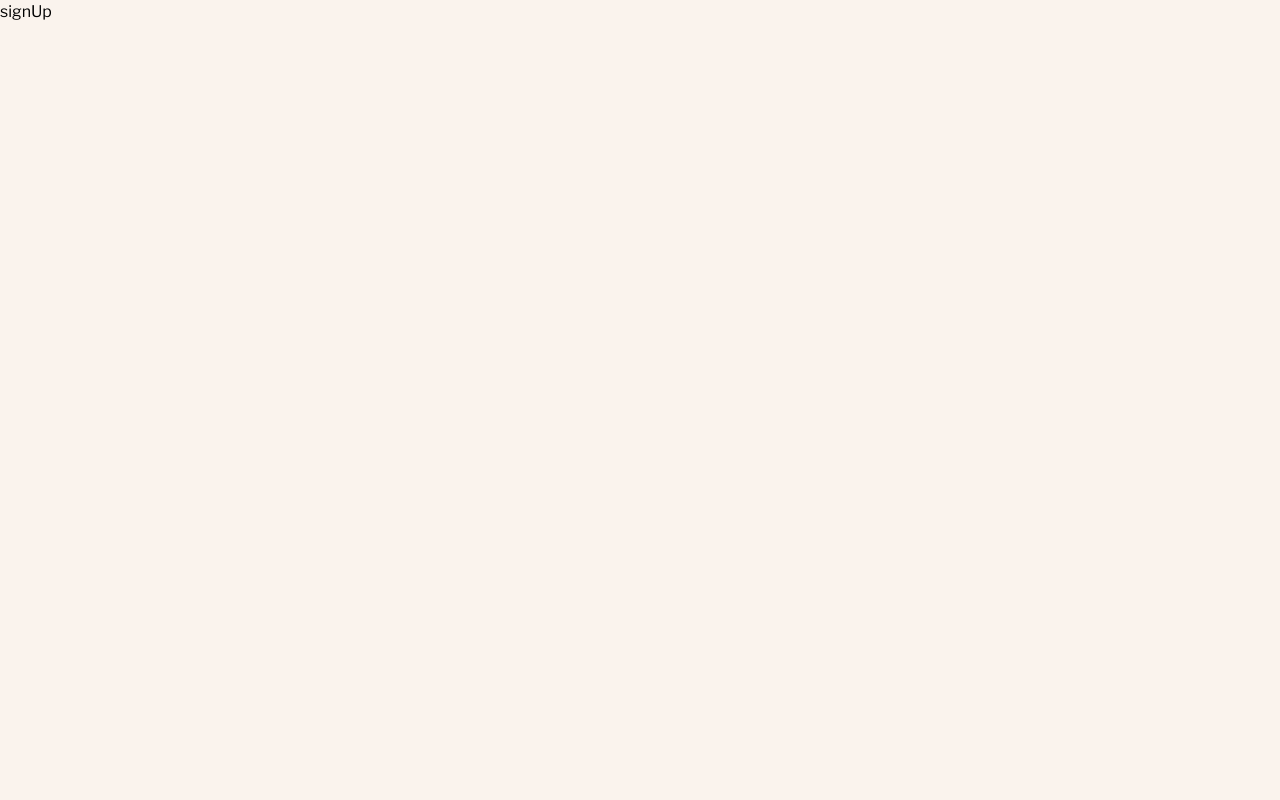
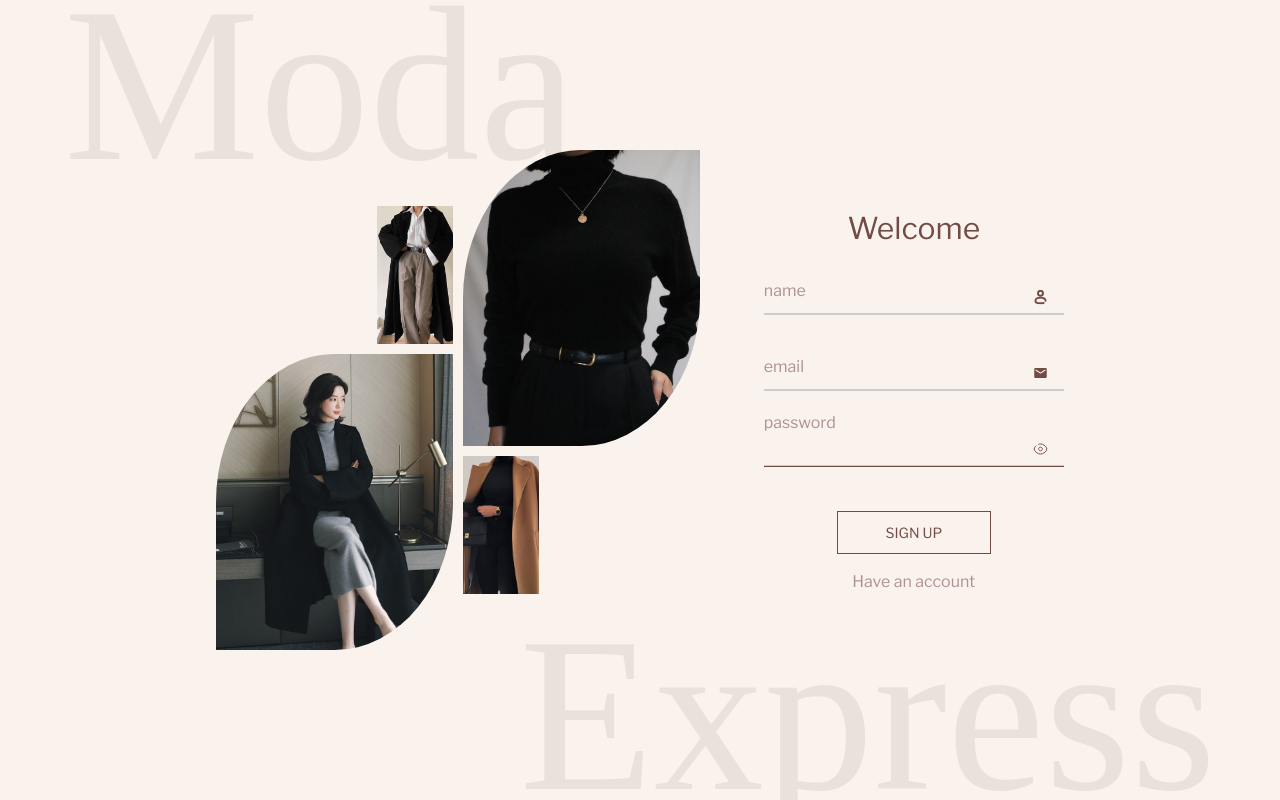
Before and after one commit to EricSousa02/loja-frontend, a Next.js app: page /sign-up in a window 1280 px wide. Built offline with nearby package versions, Linux system fonts and the light colour scheme.

Commit message:
:sparkles: feat: add sign-up page

```diff
--- a/app/(auth)/auth.css
+++ b/app/(auth)/auth.css
@@ -10,6 +10,10 @@
 
 /* Css */
 
+.auth {
+  @apply font-libreFranklin w-full h-screen bg-main-2;
+}
+
 .signIn {
   height: 100vh;
   display: flex;
@@ -17,77 +21,76 @@
   align-items: center;
   gap: 4rem;
   overflow: hidden;
+}
 
-  .sign_titles {
+.signIn .sign_titles {
   position: absolute;
   height: 100vh;
   width: 100%;
   overflow: hidden;
+}
 
-    h1 {
-      @apply font-italiana;
+.signIn .sign_titles h1 {
   font-size: 220px;
   opacity: 0.1;
   font-weight: 100;
   position: absolute;
+  user-select: none;
+  @apply font-italiana;
   @apply text-main-3;
-      user-select: none;
 
-      &:nth-child(1) {
+}
+
+.signIn .sign_titles h1:nth-child(1) {
   top: -10%;
   left: 5%;
 }
 
-      &:nth-child(2) {
+.signIn .sign_titles h1:nth-child(2) {
   bottom: -10%;
   right: 5%;
-      }
-    }
-  }
-
 }
 
 .signIn_images {
   height: 500px;
   display: grid;
-  grid-template-columns: 1fr .5fr .5fr 1fr;
-  grid-template-rows: .5fr 1.5fr 1fr 1.5fr .5fr;
+  grid-template-columns: 1fr 0.5fr 0.5fr 1fr;
+  grid-template-rows: 0.5fr 1.5fr 1fr 1.5fr 0.5fr;
   gap: 10px;
+}
 
-  .signIn_image {
+.signIn_images .signIn_image {
   height: 100%;
   width: 100%;
   z-index: 100;
   overflow: hidden;
+}
 
-    img {
+.signIn_images .signIn_image img {
   height: 100%;
   width: 100%;
   object-fit: cover;
-
 }
 
-    &:nth-child(2),
-    &:nth-child(3) {
+.signIn_images .signIn_image:nth-child(2),
+.signIn_images .signIn_image:nth-child(3) {
   border-radius: 50% 0% 50% 0%;
 }
 
-    &:nth-child(1) {
+.signIn_images .signIn_image:nth-child(1) {
   grid-area: 2/2/3/3;
 }
 
-    &:nth-child(2) {
+.signIn_images .signIn_image:nth-child(2) {
   grid-area: 1/3/4/5;
 }
 
-    &:nth-child(3) {
+.signIn_images .signIn_image:nth-child(3) {
   grid-area: 3/1/6/3;
 }
 
-    &:nth-child(4) {
+.signIn_images .signIn_image:nth-child(4) {
   grid-area: 4/3/5/4;
-    }
-  }
 }
 
 .signIn_form {
@@ -103,9 +106,8 @@
 
 .signIn_form h2 {
   font-size: 30px;
-  @apply text-main-3
+  @apply text-main-3;
 }
-
 
 .signIn_form button {
   margin-top: 1rem;
@@ -116,49 +118,47 @@
   position: relative;
   overflow: hidden;
   z-index: 100;
-  @apply text-main-3 border-solid border-[1px] border-main-3
+  @apply text-main-3 border-solid border-[1px] border-main-3;
 }
 
 .signIn_form button:hover {
-  @apply bg-main-3 text-main-2
+  @apply bg-main-3 text-main-2;
 }
 
 .signIn_form a {
-  @apply text-main-4
+  @apply text-main-4;
 }
 
 @media (max-width:1000px) {
   .signIn {
     padding: 0 10px;
+  }
 
-    .signIn_images {
+  .signIn .signIn_images {
     height: 500px;
     width: auto;
-    }
   }
 }
 
 @media (max-width:768px) {
   .signIn {
     gap: 1rem;
+  }
 
-    .sign_titles {
-      h1 {
-        font-size: 150px;
+  .signIn .sign_titles h1 {
+    font-size: 100px;
+  }
 
-        &:nth-child(1) {
+  .signIn .sign_titles h1:nth-child(1) {
     top: 0;
   }
 
-        &:nth-child(2) {
+  .signIn .sign_titles h1:nth-child(2) {
     bottom: 0;
   }
-      }
-    }
 
-    .signIn_images {
+  .signIn .signIn_images {
     height: 400px;
-    }
   }
 }
 
@@ -166,42 +166,35 @@
   .signIn {
     justify-content: center;
     padding: 0px;
+  }
 
-    .sign_titles {
-      h1 {
+  .signIn .sign_titles h1 {
     font-size: 80px;
+  }
 
-        &:nth-child(1) {
+  .signIn .sign_titles h1:nth-child(1) {
     top: 10%;
     left: 50%;
     transform: translate(-50%, -50%);
   }
 
-        &:nth-child(2) {
+  .signIn .sign_titles h1:nth-child(2) {
     bottom: -10%;
     left: 50%;
     transform: translate(-50%, -50%);
   }
-      }
-    }
 
-    .signIn_images {
+  .signIn .signIn_images {
     display: none;
-    }
   }
 }
 
 @media (max-width:375px) {
-  .signIn{
-    .sign_titles{
-      h1{
-        &:nth-child(2){
+  .signIn .sign_titles h1:nth-child(2) {
     left: 40%;
   }
-      }
-    }
-    .signIn_form{
+
+  .signIn .signIn_form {
     padding: 0 1rem;
   }
 }
-}
--- a/app/(auth)/sign-in/page.tsx
+++ b/app/(auth)/sign-in/page.tsx
@@ -6,6 +6,7 @@ import { images } from "@/constants/signImages";
 import React from 'react';
 import { SignupValidation } from '@/lib/validation'
 import { useToast } from '@/components/ui/use-toast';
+import Link from 'next/link';
 
 const signIn = () => {
   const handleSubmit = (event: React.FormEvent) => {
@@ -74,7 +75,7 @@ const signIn = () => {
           sign in
         </button>
 
-        <a href="#">Have an account</a>
+        <Link href="/sign-up">Need new Account</Link>
       </form>
     </div>
   );
--- a/app/(auth)/sign-up/page.tsx
+++ b/app/(auth)/sign-up/page.tsx
@@ -1,9 +1,88 @@
-import React from 'react'
+'use client'
+import Input from '@/components/Input';
+import Image from 'next/image'
+import { emailIcon, nameIcon } from "@/constants";
+import { images } from "@/constants/signImages";
+import React from 'react';
+import { SignupValidation } from '@/lib/validation'
+import { useToast } from '@/components/ui/use-toast';
+import Link from 'next/link';
 
-const signUp = () => {
+const signIn = () => {
+  const handleSubmit = (event: React.FormEvent) => {
+    event.preventDefault();
+
+    // pegando os valores
+    const form = event.target as HTMLFormElement;
+    const email = (form.elements.namedItem("email") as HTMLInputElement).value;
+    const password = (form.elements.namedItem("password") as HTMLInputElement).value;
+
+    // Validando os valores
+    const validationResult = SignupValidation.safeParse({ email, password });
+
+    if (validationResult.success) {
+
+      toast({
+        title: "Form values are valid",
+        className: "bg-main-3 text-main-2",
+      })
+
+    } else {
+      const validationErrors: { [key: string]: string[] } = validationResult.error.flatten().fieldErrors;
+
+      // Exibir mensagens de erro em um toast
+      Object.keys(validationErrors).forEach((field: string) => {
+        toast({
+          title: `Error in ${field}`,
+          description: validationErrors[field][0], // Mensagem de erro específica para o campo
+          className: "bg-red-800 text-white",
+        });
+      });
+    }
+  };
+
+  const { toast } = useToast()
+
   return (
-    <div>signUp</div>
-  )
-}
+    <div className="signIn">
+        <div className="sign_titles">
+        <h1>Moda</h1>
+        <h1>Express</h1>
+       </div>
 
-export default signUp
+
+      <div className="signIn_images">
+        {images.map((image, i) => (
+          <div className="signIn_image" key={i}>
+            <Image
+              src={image.url}
+              width={500}
+              height={500}
+              alt={image.alt}
+            />
+          </div>
+        ))}
+      </div>
+
+      <form className="signIn_form" onSubmit={handleSubmit}>
+        <h2>Welcome</h2>
+
+        <Input label='name' type='text' icon={nameIcon} name="name" />
+
+        <Input label='email' type='text' icon={emailIcon} name="email" />
+
+        <Input label='password' type='password' name="password" />
+
+        <button type="submit">
+          sign Up
+        </button>
+
+        <Link href="/sign-in">
+            Have an account
+        </Link>
+      </form>
+    </div>
+  );
+};
+
+export default signIn;
--- a/constants/index.ts
+++ b/constants/index.ts
@@ -1,7 +1,9 @@
 export const icons = {
     eye: '/assets/icons/eye-icon.svg',
     email: '/assets/icons/email-icon.svg',
+    name: '/assets/icons/name-icon.svg',
 };
 
 export const eyeIcon = icons.eye;
 export const emailIcon = icons.email;
+export const nameIcon = icons.name;
```
Also changed, not shown: public/assets/icons/name-icon.svg (added). Lines whose indentation alone changed are shown as unchanged.
